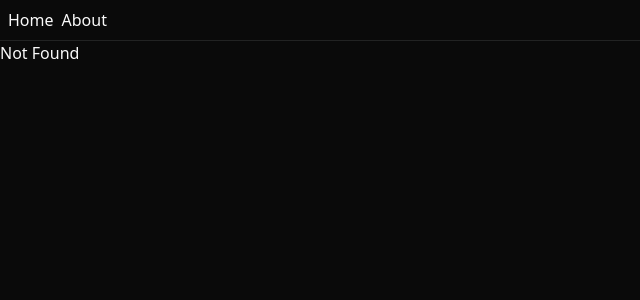
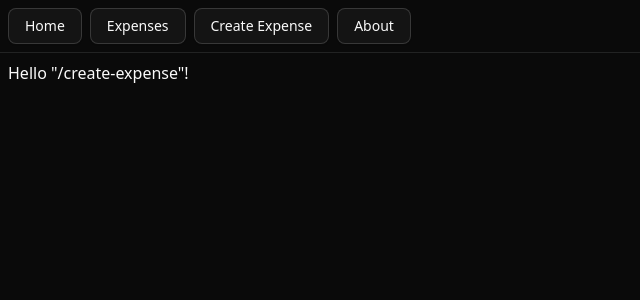
Before and after one commit to RicardoBassete/expenses, a React (Vite) app in the folder frontend/: page /create-expense in a window 1280 px wide. Before the commit this address had no page. Shown: the top 300 px of the page, without its empty margins (0-640 px from the left). Built offline with nearby package versions, Linux system fonts and the light colour scheme; what hono would draw is missing.

Commit message:
add expenses and create expense routes

```diff
--- a/frontend/src/routeTree.gen.ts
+++ b/frontend/src/routeTree.gen.ts
@@ -11,10 +11,24 @@
 // Import Routes
 
 import { Route as rootRoute } from './routes/__root'
+import { Route as ExpensesImport } from './routes/expenses'
+import { Route as CreateExpenseImport } from './routes/create-expense'
 import { Route as AboutImport } from './routes/about'
 import { Route as IndexImport } from './routes/index'
 
 // Create/Update Routes
+
+const ExpensesRoute = ExpensesImport.update({
+  id: '/expenses',
+  path: '/expenses',
+  getParentRoute: () => rootRoute,
+} as any)
+
+const CreateExpenseRoute = CreateExpenseImport.update({
+  id: '/create-expense',
+  path: '/create-expense',
+  getParentRoute: () => rootRoute,
+} as any)
 
 const AboutRoute = AboutImport.update({
   id: '/about',
@@ -46,6 +60,20 @@ declare module '@tanstack/react-router' {
       preLoaderRoute: typeof AboutImport
       parentRoute: typeof rootRoute
     }
+    '/create-expense': {
+      id: '/create-expense'
+      path: '/create-expense'
+      fullPath: '/create-expense'
+      preLoaderRoute: typeof CreateExpenseImport
+      parentRoute: typeof rootRoute
+    }
+    '/expenses': {
+      id: '/expenses'
+      path: '/expenses'
+      fullPath: '/expenses'
+      preLoaderRoute: typeof ExpensesImport
+      parentRoute: typeof rootRoute
+    }
   }
 }
 
@@ -54,36 +82,46 @@ declare module '@tanstack/react-router' {
 export interface FileRoutesByFullPath {
   '/': typeof IndexRoute
   '/about': typeof AboutRoute
+  '/create-expense': typeof CreateExpenseRoute
+  '/expenses': typeof ExpensesRoute
 }
 
 export interface FileRoutesByTo {
   '/': typeof IndexRoute
   '/about': typeof AboutRoute
+  '/create-expense': typeof CreateExpenseRoute
+  '/expenses': typeof ExpensesRoute
 }
 
 export interface FileRoutesById {
   __root__: typeof rootRoute
   '/': typeof IndexRoute
   '/about': typeof AboutRoute
+  '/create-expense': typeof CreateExpenseRoute
+  '/expenses': typeof ExpensesRoute
 }
 
 export interface FileRouteTypes {
   fileRoutesByFullPath: FileRoutesByFullPath
-  fullPaths: '/' | '/about'
+  fullPaths: '/' | '/about' | '/create-expense' | '/expenses'
   fileRoutesByTo: FileRoutesByTo
-  to: '/' | '/about'
-  id: '__root__' | '/' | '/about'
+  to: '/' | '/about' | '/create-expense' | '/expenses'
+  id: '__root__' | '/' | '/about' | '/create-expense' | '/expenses'
   fileRoutesById: FileRoutesById
 }
 
 export interface RootRouteChildren {
   IndexRoute: typeof IndexRoute
   AboutRoute: typeof AboutRoute
+  CreateExpenseRoute: typeof CreateExpenseRoute
+  ExpensesRoute: typeof ExpensesRoute
 }
 
 const rootRouteChildren: RootRouteChildren = {
   IndexRoute: IndexRoute,
   AboutRoute: AboutRoute,
+  CreateExpenseRoute: CreateExpenseRoute,
+  ExpensesRoute: ExpensesRoute,
 }
 
 export const routeTree = rootRoute
@@ -97,7 +135,9 @@ export const routeTree = rootRoute
       "filePath": "__root.tsx",
       "children": [
         "/",
-        "/about"
+        "/about",
+        "/create-expense",
+        "/expenses"
       ]
     },
     "/": {
@@ -105,6 +145,12 @@ export const routeTree = rootRoute
     },
     "/about": {
       "filePath": "about.tsx"
+    },
+    "/create-expense": {
+      "filePath": "create-expense.tsx"
+    },
+    "/expenses": {
+      "filePath": "expenses.tsx"
     }
   }
 }
--- a/frontend/src/routes/__root.tsx
+++ b/frontend/src/routes/__root.tsx
@@ -1,19 +1,36 @@
 import { createRootRoute, Link, Outlet } from '@tanstack/react-router'
 import { TanStackRouterDevtools } from '@tanstack/react-router-devtools'
+import { Button } from '@/components/ui/button'
 
 export const Route = createRootRoute({
   component: () => (
     <>
       <div className="p-2 flex gap-2">
         <Link to="/" className="[&.active]:font-bold">
-          Home
+          <Button variant={'outline'} className="cursor-pointer">
+            Home
+          </Button>
         </Link>{' '}
+        <Link to="/expenses" className="[&.active]:font-bold">
+          <Button variant={'outline'} className="cursor-pointer">
+            Expenses
+          </Button>
+        </Link>
+        <Link to="/create-expense" className="[&.active]:font-bold">
+          <Button variant={'outline'} className="cursor-pointer">
+            Create Expense
+          </Button>
+        </Link>
         <Link to="/about" className="[&.active]:font-bold">
-          About
+          <Button variant={'outline'} className="cursor-pointer">
+            About
+          </Button>
         </Link>
       </div>
       <hr />
-      <Outlet />
+      <div className="p-2">
+        <Outlet />
+      </div>
       <TanStackRouterDevtools />
     </>
   ),
--- a/frontend/src/routes/about.tsx
+++ b/frontend/src/routes/about.tsx
@@ -1,9 +1,9 @@
 import { createFileRoute } from '@tanstack/react-router'
 
 export const Route = createFileRoute('/about')({
-  component: RouteComponent,
+  component: About,
 })
 
-function RouteComponent() {
+function About() {
   return <div>Hello "/about"!</div>
 }
--- /dev/null
+++ b/frontend/src/routes/create-expense.tsx
@@ -0,0 +1,9 @@
+import { createFileRoute } from '@tanstack/react-router'
+
+export const Route = createFileRoute('/create-expense')({
+  component: CreateExpense,
+})
+
+function CreateExpense() {
+  return <div>Hello "/create-expense"!</div>
+}
--- /dev/null
+++ b/frontend/src/routes/expenses.tsx
@@ -0,0 +1,9 @@
+import { createFileRoute } from '@tanstack/react-router'
+
+export const Route = createFileRoute('/expenses')({
+  component: Expenses,
+})
+
+function Expenses() {
+  return <div>Hello "/expenses"!</div>
+}
--- a/frontend/src/routes/index.tsx
+++ b/frontend/src/routes/index.tsx
@@ -19,7 +19,7 @@ function App() {
   if (error) return 'An error has occurred: ' + error.message
 
   return (
-    <Card className="w-[350px] m-auto mt-4">
+    <Card className="w-[350px] m-auto">
       <CardHeader>
         <CardTitle>Total Spent</CardTitle>
         <CardDescription>The total amount spent</CardDescription>
```
